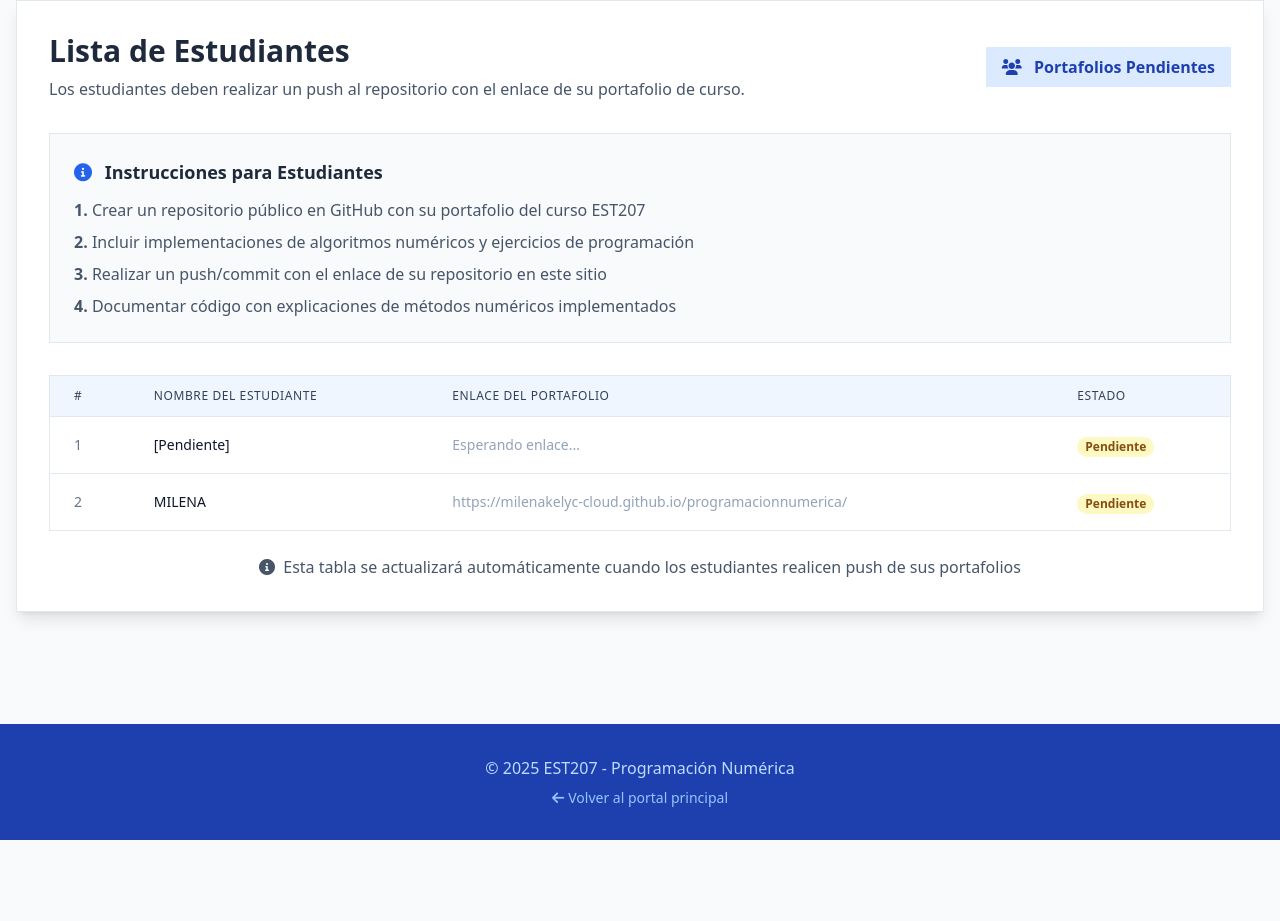
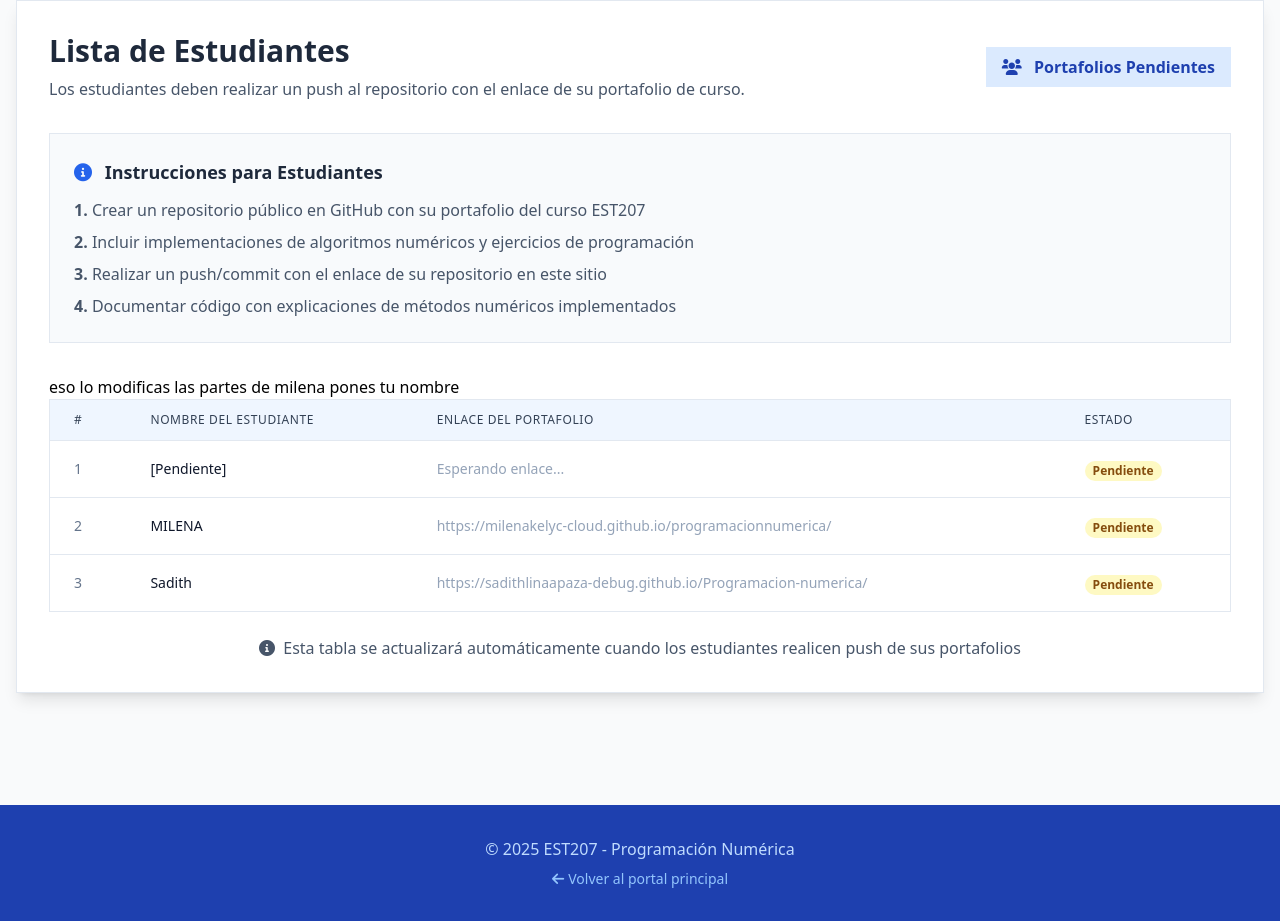
Before and after one commit to sadithlinaapaza-debug/FINESI2025-2, a plain HTML site: page est207.html in a window 1280 px wide. Shown: the part 556-1477 px from the top of the page. Before the commit the page ends 1396 px from the top, so only its background shows below. Drawn offline with nearby package versions, Linux system fonts and the light colour scheme.

Commit message:
Update est207.html
DATO SADITH

```diff
--- a/est207.html
+++ b/est207.html
@@ -244,6 +244,24 @@
                                     </span>
                                 </td>
                             </tr>
+
+                            <tr class="hover:bg-slate-50">
+                                <td class="px-6 py-4 whitespace-nowrap text-sm text-slate-500">
+                                    3
+                                </td>
+                                <td class="px-6 py-4 whitespace-nowrap text-sm font-medium text-slate-900">
+                                    Sadith
+                                </td>
+                                <td class="px-6 py-4 whitespace-nowrap text-sm text-slate-500">
+                                    <span class="text-slate-400"><a href="https://sadithlinaapaza-debug.github.io/Programacion-numerica/">https://sadithlinaapaza-debug.github.io/Programacion-numerica/</a></span>
+                                </td>
+                                <td class="px-6 py-4 whitespace-nowrap">
+                                    <span class="px-2 inline-flex text-xs leading-5 font-semibold rounded-full bg-yellow-100 text-yellow-800">
+                                        Pendiente
+                                    </span>
+                                </td>
+                            </tr>
+eso lo modificas las partes de milena pones tu nombre
                             <!-- Más filas se agregarán cuando los estudiantes hagan push -->
                         </tbody>
                     </table>
```
